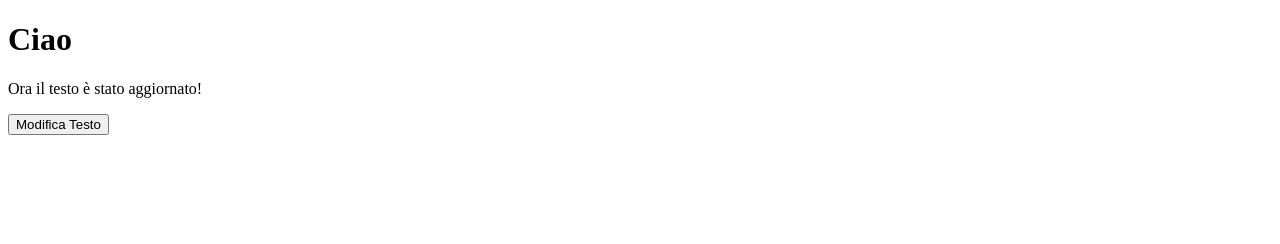
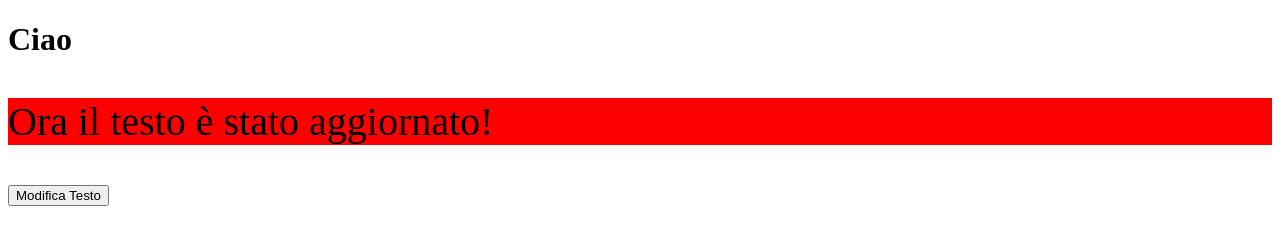
Before and after one commit to mirko77-web/javascript, a website: page index.html in a window 1280 px wide. Both pictures are taken after a click on the button "Modifica Testo". Drawn offline with Linux system fonts and the light colour scheme.

Commit message:
cambia lo stile

```diff
--- a/index.html
+++ b/index.html
@@ -13,6 +13,9 @@
       function modificaTesto() {
             const testo = document.getElementById("testo");
             testo.innerText = "Ora il testo è stato aggiornato!";
+            testo.style.backgroundColor = "red";
+            testo.style.fontSize = "40px";
+
         }
     </script>
 </body>
```
